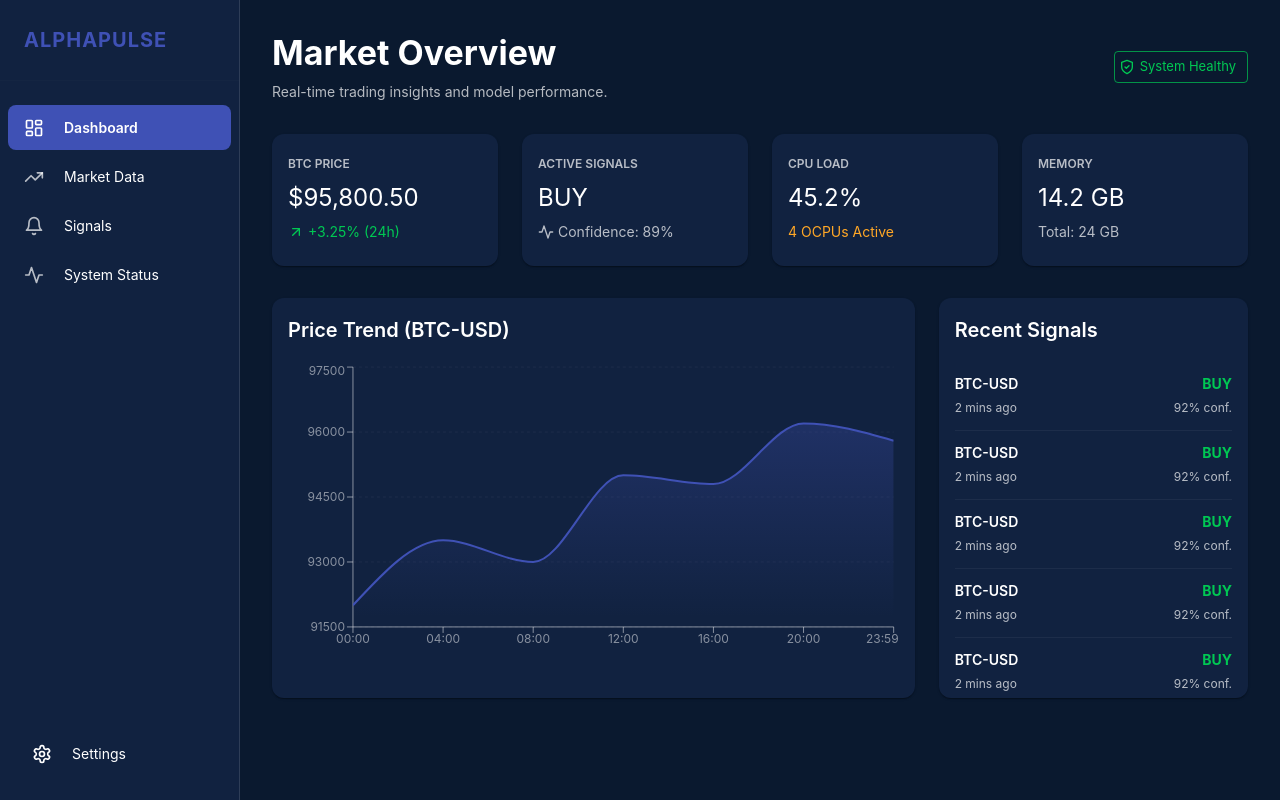
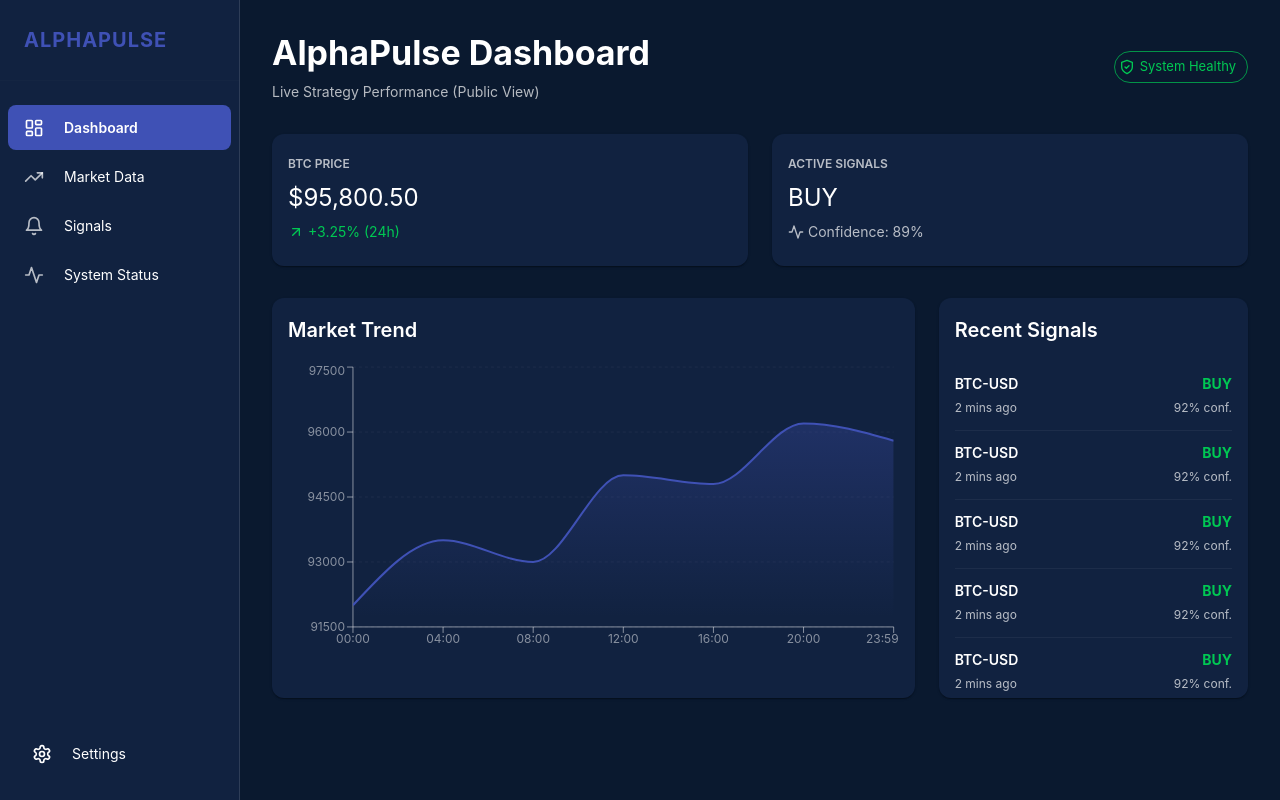
Before and after one commit to ChuLiYu/alphapulse-mlops-platform, a React (Vite) app in the folder frontend/: page / in a window 1280 px wide. Built offline with nearby package versions, Linux system fonts and the light colour scheme.

Commit message:
feat: Implement hidden Admin Mode for sensitive metrics isolation

```diff
--- a/frontend/src/pages/Dashboard.tsx
+++ b/frontend/src/pages/Dashboard.tsx
@@ -1,7 +1,7 @@
-import React from 'react';
-import { Box, Typography, Card, CardContent, Grid, Chip } from '@mui/material';
-import { XAxis, YAxis, CartesianGrid, Tooltip, ResponsiveContainer, AreaChart, Area } from 'recharts';
-import { ArrowUpRight, Activity, ShieldCheck } from 'lucide-react';
+import React, { useState } from 'react';
+import { Box, Typography, Card, CardContent, Grid, Chip, Button } from '@mui/material';
+import { ResponsiveContainer, AreaChart, Area, CartesianGrid, XAxis, YAxis, Tooltip } from 'recharts';
+import { ArrowUpRight, Activity, ShieldCheck, Lock, Unlock } from 'lucide-react';
 
 const mockPriceData = [
   { time: '00:00', price: 92000 },
@@ -14,24 +14,50 @@ const mockPriceData = [
 ];
 
 const Dashboard: React.FC = () => {
+  const [isAdmin, setIsAdmin] = useState(false);
+  const [clickCount, setClickCount] = useState(0);
+
+  // Secret toggle: Click the title 5 times to enable Admin Mode
+  const handleTitleClick = () => {
+    const newCount = clickCount + 1;
+    if (newCount >= 5) {
+      setIsAdmin(!isAdmin);
+      setClickCount(0);
+    } else {
+      setClickCount(newCount);
+    }
+  };
+
   return (
     <Box>
       <Box sx={{ mb: 4, display: 'flex', justifyContent: 'space-between', alignItems: 'center' }}>
-        <Box>
-          <Typography variant="h4" sx={{ mb: 1 }}>Market Overview</Typography>
-          <Typography variant="body2" color="text.secondary">Real-time trading insights and model performance.</Typography>
+        <Box onClick={handleTitleClick} sx={{ cursor: 'pointer' }}>
+          <Typography variant="h4" sx={{ mb: 1 }}>AlphaPulse Dashboard</Typography>
+          <Typography variant="body2" color="text.secondary">
+            {isAdmin ? "Administrator Management Console" : "Live Strategy Performance (Public View)"}
+          </Typography>
         </Box>
+        <Box sx={{ display: 'flex', gap: 2 }}>
+          {isAdmin && (
+            <Chip
+              icon={<Unlock size={16} />}
+              label="Admin Mode Active"
+              color="primary"
+              variant="filled"
+            />
+          )}
           <Chip
             icon={<ShieldCheck size={16} />}
             label="System Healthy"
             color="success"
             variant="outlined"
-          sx={{ borderRadius: 1 }}
           />
+        </Box>
       </Box>
 
       <Grid container spacing={3} sx={{ mb: 4 }}>
-        <Grid item xs={12} md={3}>
+        {/* Public Metric: Price */}
+        <Grid item xs={12} md={isAdmin ? 3 : 6}>
           <Card>
             <CardContent>
               <Typography color="text.secondary" variant="caption" sx={{ fontWeight: 600, textTransform: 'uppercase' }}>BTC Price</Typography>
@@ -43,7 +69,9 @@ const Dashboard: React.FC = () => {
             </CardContent>
           </Card>
         </Grid>
-        <Grid item xs={12} md={3}>
+
+        {/* Public Metric: Signals */}
+        <Grid item xs={12} md={isAdmin ? 3 : 6}>
           <Card>
             <CardContent>
               <Typography color="text.secondary" variant="caption" sx={{ fontWeight: 600, textTransform: 'uppercase' }}>Active Signals</Typography>
@@ -55,35 +83,37 @@ const Dashboard: React.FC = () => {
             </CardContent>
           </Card>
         </Grid>
+
+        {/* Admin-only Metrics */}
+        {isAdmin && (
+          <>
             <Grid item xs={12} md={3}>
-          <Card>
+              <Card sx={{ bgcolor: 'rgba(63, 81, 181, 0.1)', border: '1px solid rgba(63, 81, 181, 0.3)' }}>
                 <CardContent>
-              <Typography color="text.secondary" variant="caption" sx={{ fontWeight: 600, textTransform: 'uppercase' }}>CPU Load</Typography>
+                  <Typography color="primary" variant="caption" sx={{ fontWeight: 600, textTransform: 'uppercase' }}>CPU Load (Internal)</Typography>
                   <Typography variant="h5" sx={{ my: 1 }}>45.2%</Typography>
-              <Box sx={{ display: 'flex', alignItems: 'center', color: 'warning.main' }}>
-                <Typography variant="body2">4 OCPUs Active</Typography>
-              </Box>
+                  <Typography variant="body2" color="text.secondary">Oracle ARM 4-Core</Typography>
                 </CardContent>
               </Card>
             </Grid>
             <Grid item xs={12} md={3}>
-          <Card>
+              <Card sx={{ bgcolor: 'rgba(63, 81, 181, 0.1)', border: '1px solid rgba(63, 81, 181, 0.3)' }}>
                 <CardContent>
-              <Typography color="text.secondary" variant="caption" sx={{ fontWeight: 600, textTransform: 'uppercase' }}>Memory</Typography>
+                  <Typography color="primary" variant="caption" sx={{ fontWeight: 600, textTransform: 'uppercase' }}>Memory (Internal)</Typography>
                   <Typography variant="h5" sx={{ my: 1 }}>14.2 GB</Typography>
-              <Box sx={{ display: 'flex', alignItems: 'center', color: 'text.secondary' }}>
-                <Typography variant="body2">Total: 24 GB</Typography>
-              </Box>
+                  <Typography variant="body2" color="text.secondary">Total: 24 GB</Typography>
                 </CardContent>
               </Card>
             </Grid>
+          </>
+        )}
       </Grid>
 
       <Grid container spacing={3}>
         <Grid item xs={12} lg={8}>
           <Card sx={{ height: 400 }}>
             <CardContent sx={{ height: '100%' }}>
-              <Typography variant="h6" sx={{ mb: 2 }}>Price Trend (BTC-USD)</Typography>
+              <Typography variant="h6" sx={{ mb: 2 }}>Market Trend</Typography>
               <Box sx={{ height: 300, width: '100%' }}>
                 <ResponsiveContainer width="100%" height="100%">
                   <AreaChart data={mockPriceData}>
@@ -110,7 +140,10 @@ const Dashboard: React.FC = () => {
         <Grid item xs={12} lg={4}>
           <Card sx={{ height: 400 }}>
             <CardContent>
-              <Typography variant="h6" sx={{ mb: 2 }}>Recent Signals</Typography>
+              <Box sx={{ display: 'flex', justifyContent: 'space-between', mb: 2 }}>
+                <Typography variant="h6">Recent Signals</Typography>
+                {isAdmin && <Button size="small">Export CSV</Button>}
+              </Box>
               {[1, 2, 3, 4, 5].map((i) => (
                 <Box key={i} sx={{ display: 'flex', justifyContent: 'space-between', py: 1.5, borderBottom: i === 5 ? 'none' : '1px solid rgba(255,255,255,0.05)' }}>
                   <Box>
@@ -123,6 +156,14 @@ const Dashboard: React.FC = () => {
                   </Box>
                 </Box>
               ))}
+              {!isAdmin && (
+                <Box sx={{ mt: 3, p: 2, bgcolor: 'background.default', borderRadius: 2, textAlign: 'center' }}>
+                  <Lock size={20} style={{ opacity: 0.5 }} />
+                  <Typography variant="caption" display="block" color="text.secondary">
+                    Model weights and deep logs are restricted to platform owners.
+                  </Typography>
+                </Box>
+              )}
             </CardContent>
           </Card>
         </Grid>
```
Lines whose indentation alone changed are shown as unchanged.
